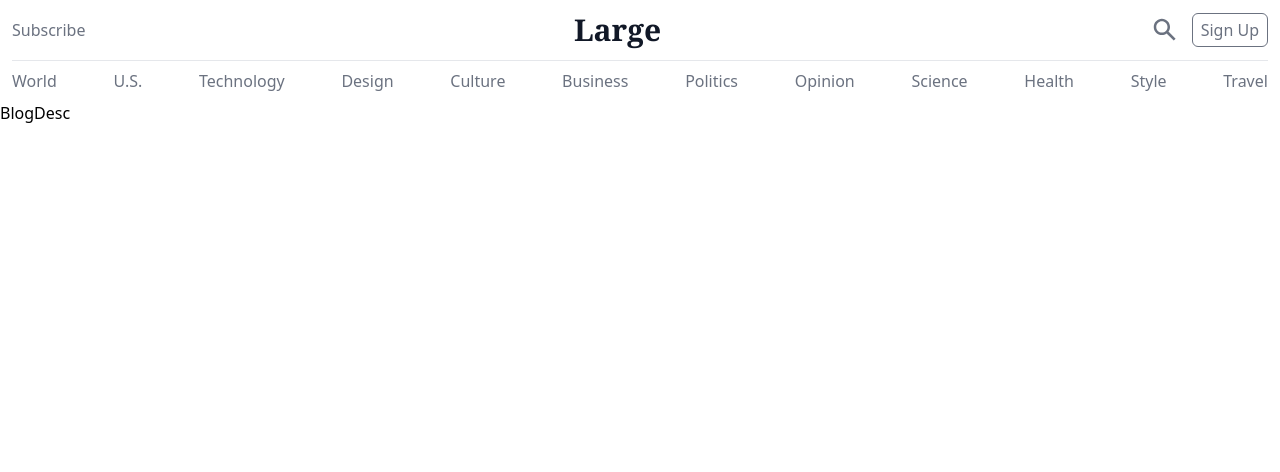
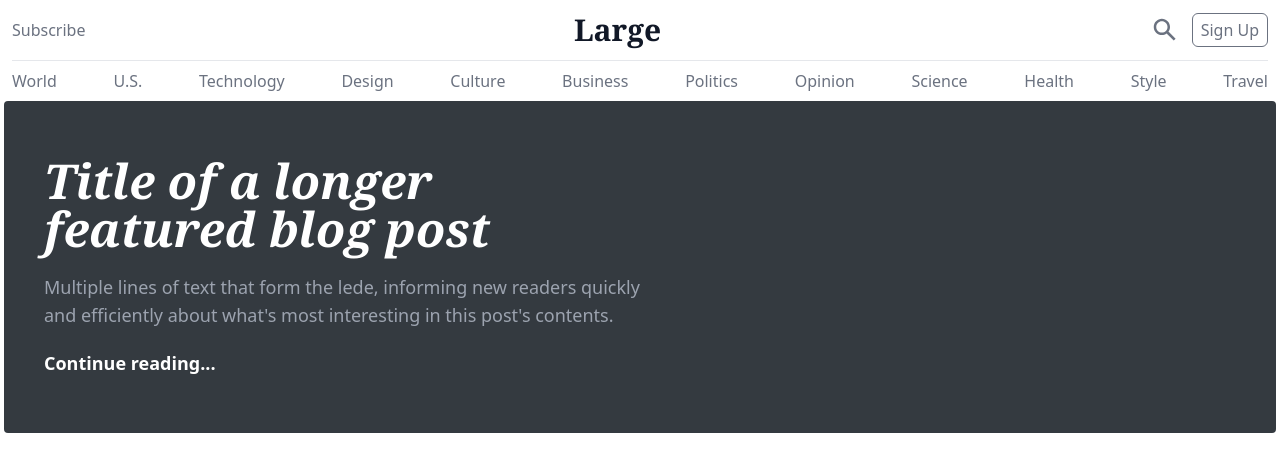
Before and after one commit to riyavishwakarma13/agaetis, a React (Vite) app: page /blogs/1 in a window 1280 px wide. Shown: the top 472 px of the page. Built offline with nearby package versions, Linux system fonts and the light colour scheme.

Commit message:
blog content header

```diff
--- a/src/blogs/[id]/index.jsx
+++ b/src/blogs/[id]/index.jsx
@@ -1,7 +1,25 @@
 import React from "react";
 
 const BlogDesc = () => {
-  return <div>BlogDesc</div>;
+  return (
+    <main>
+      <div className="bg-[#343A40] rounded text-white grid lg:grid-cols-2 mx-1 place-items-center py-14 px-10">
+        <div className="space-y-5">
+          <h1 className="text-2xl md:text-5xl font-serif italic font-bold">
+            Title of a longer featured blog post
+          </h1>
+          <p className="text-lg text-gray-400">
+            Multiple lines of text that form the lede, informing new readers
+            quickly and efficiently about what's most interesting in this post's
+            contents.
+          </p>
+          <p className="font-bold text-lg">Continue reading...</p>
+        </div>
+        <div></div>
+      </div>
+      <div></div>
+    </main>
+  );
 };
 
 export default BlogDesc;
```
